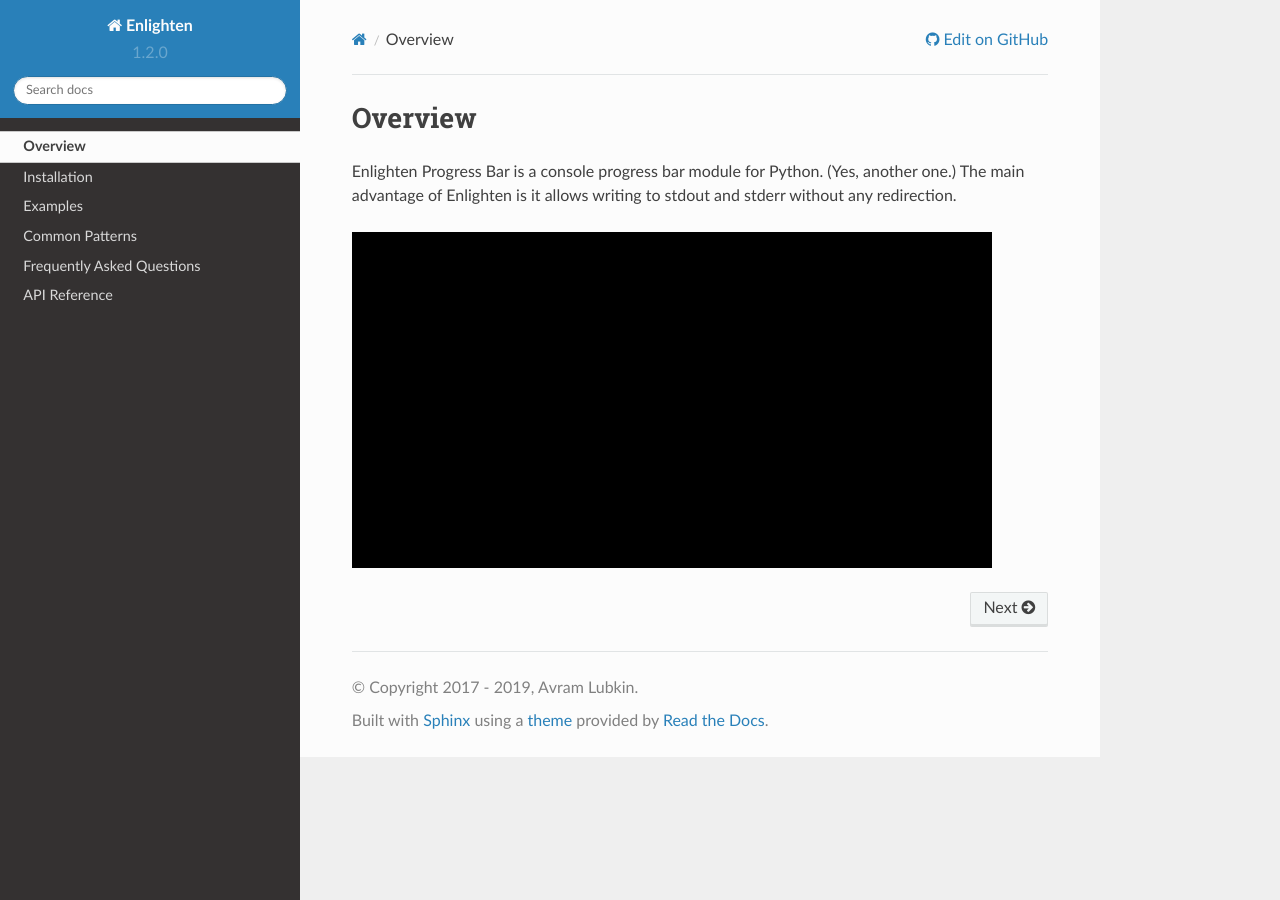
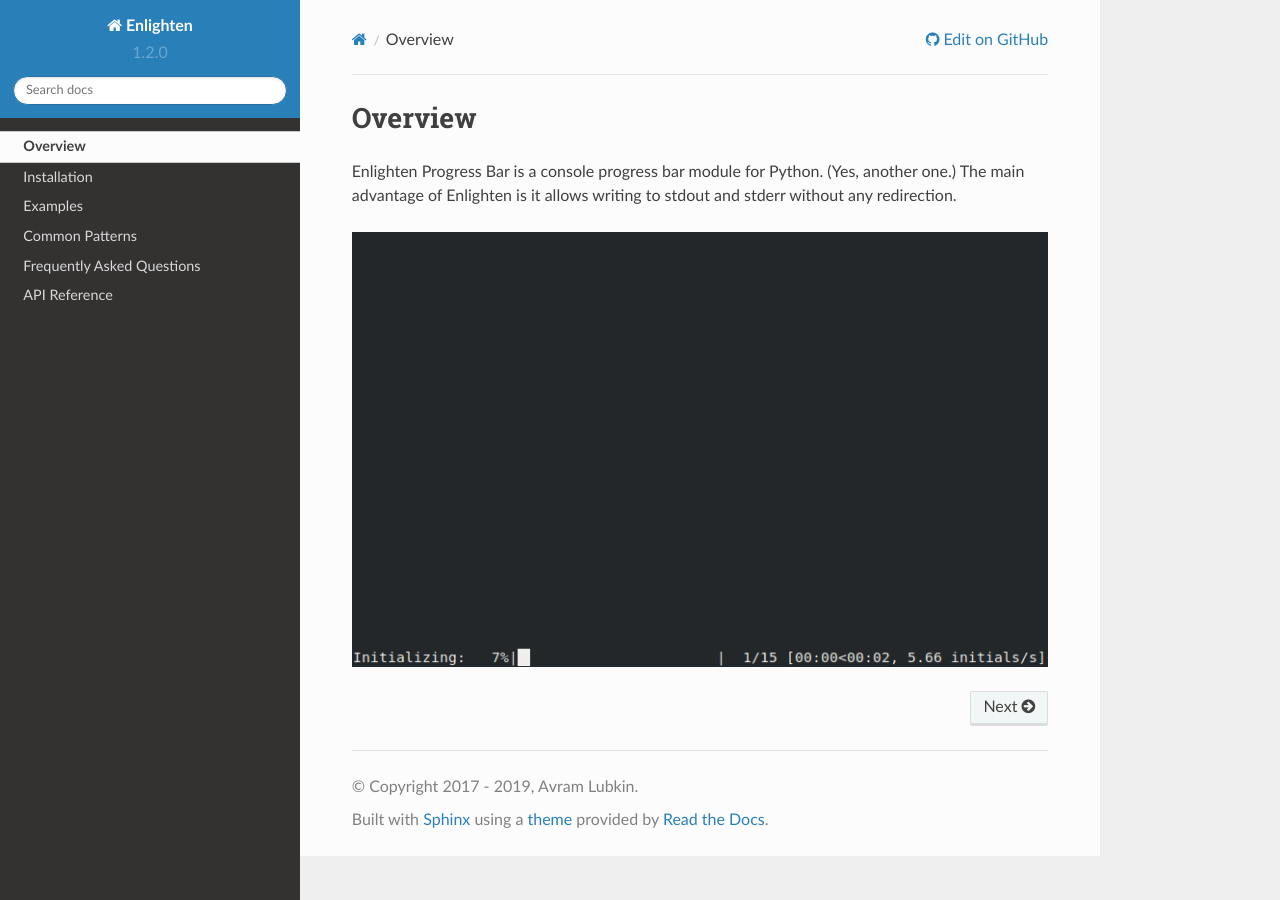
Before and after one commit to Rockhopper-Technologies/enlighten, a Sphinx documentation site: the page built from doc/index.rst, in a window 1280 px wide. Built offline with Sphinx 7.4.7 and the Read the Docs theme 2.0.0, drawn with Linux system fonts in a browser that asks for light colours.

Commit message:
Update demo gif

```diff
--- a/README.rst
+++ b/README.rst
@@ -41,7 +41,7 @@ Enlighten Progress Bar is a console progress bar module for Python. (Yes, anothe
 The main advantage of Enlighten is it allows writing to stdout and stderr without any
 redirection.
 
-.. image:: https://raw.githubusercontent.com/Rockhopper-Technologies/enlighten/master/doc/_static/multiple_logging.gif
+.. image:: https://raw.githubusercontent.com/Rockhopper-Technologies/enlighten/master/doc/_static/demo.gif
 
 Documentation
 =============
--- a/doc/index.rst
+++ b/doc/index.rst
@@ -24,4 +24,4 @@ Enlighten Progress Bar is a console progress bar module for Python. (Yes, anothe
 The main advantage of Enlighten is it allows writing to stdout and stderr without any
 redirection.
 
-.. image:: _static/multiple_logging.gif
+.. image:: _static/demo.gif
```
Also changed, not shown: doc/_static/demo.gif (added), doc/_static/multiple_logging.gif (deleted).
